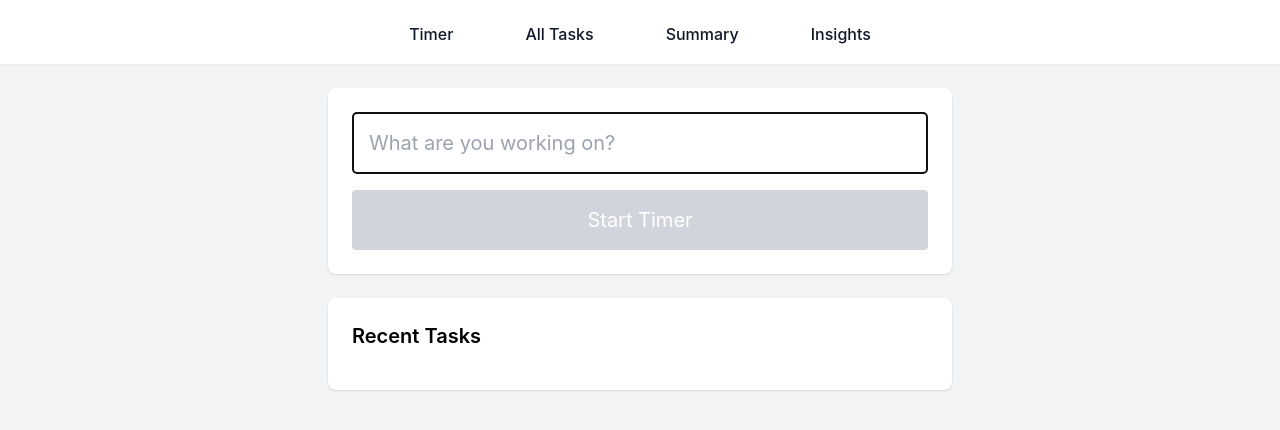
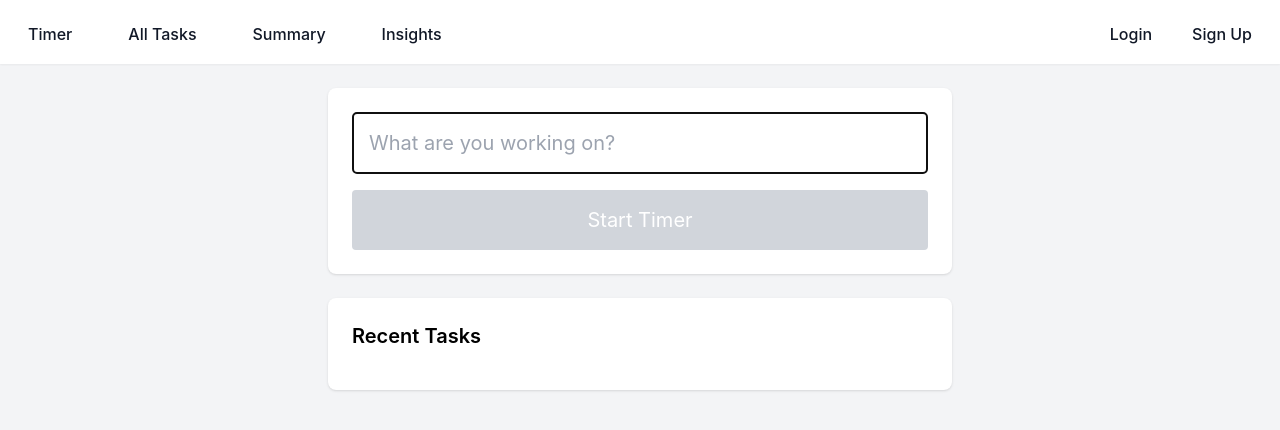
Before and after one commit to evelynso2024/TimeWell, a React (Create React App) app: page / in a window 1280 px wide. Shown: the top 430 px of the page. Built offline with nearby package versions, Linux system fonts and the light colour scheme; the HTML template or start-up script is replaced by a standard one.

Commit message:
Update App.js

```diff
--- a/src/App.js
+++ b/src/App.js
@@ -26,8 +26,8 @@ function App() {
       <div className="min-h-screen bg-gray-100">
         <nav className="bg-white shadow-sm">
           <div className="max-w-7xl mx-auto px-4">
-            <div className="flex justify-center h-16">
-              <div className="flex space-x-12">
+            <div className="flex justify-between h-16">
+              <div className="flex space-x-8">
                 <Link
                   to="/"
                   className="flex items-center px-3 pt-1 text-gray-900 font-medium"
@@ -65,6 +65,20 @@ function App() {
                   Insights
                 </Link>
               </div>
+              <div className="flex space-x-4">
+                <Link
+                  to="/login"
+                  className="flex items-center px-3 pt-1 text-gray-900 font-medium"
+                >
+                  Login
+                </Link>
+                <Link
+                  to="/signup"
+                  className="flex items-center px-3 pt-1 text-gray-900 font-medium"
+                >
+                  Sign Up
+                </Link>
+              </div>
             </div>
           </div>
         </nav>
```
